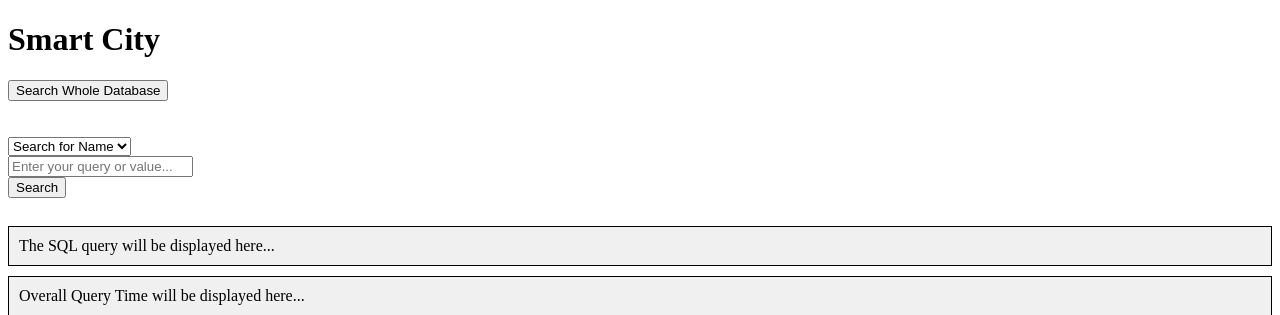
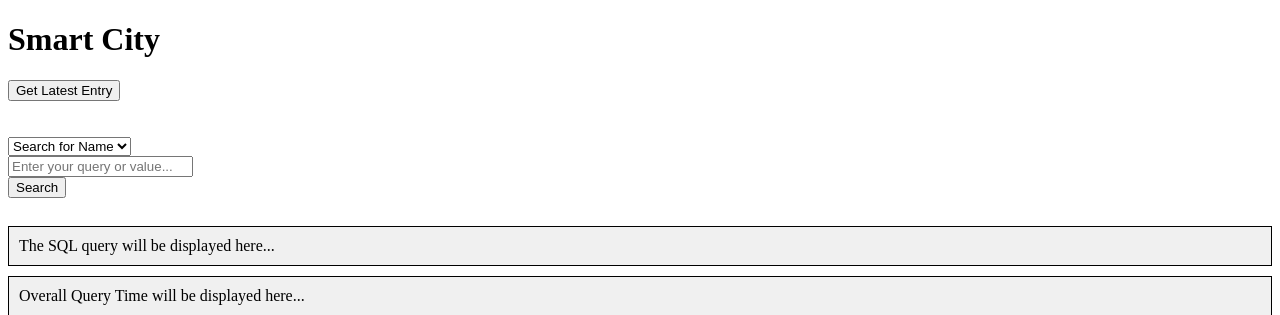
Before and after one commit to tyjga29/verSys, a FastAPI app: page / in a window 1280 px wide. Shown: the top 315 px of the page. Run offline with FastAPI, Linux system fonts and the light colour scheme.

Commit message:
Last Changes

```diff
--- a/client/app/templates/index.html
+++ b/client/app/templates/index.html
@@ -26,7 +26,7 @@
 
     <form id="queryForm">
         <div>
-            <input type="button" value="Search Whole Database" onclick="searchWhole()">
+            <input type="button" value="Get Latest Entry" onclick="searchWhole()">
         </div>
         <br>
         <br>
```
Also changed, not shown: README.md.
